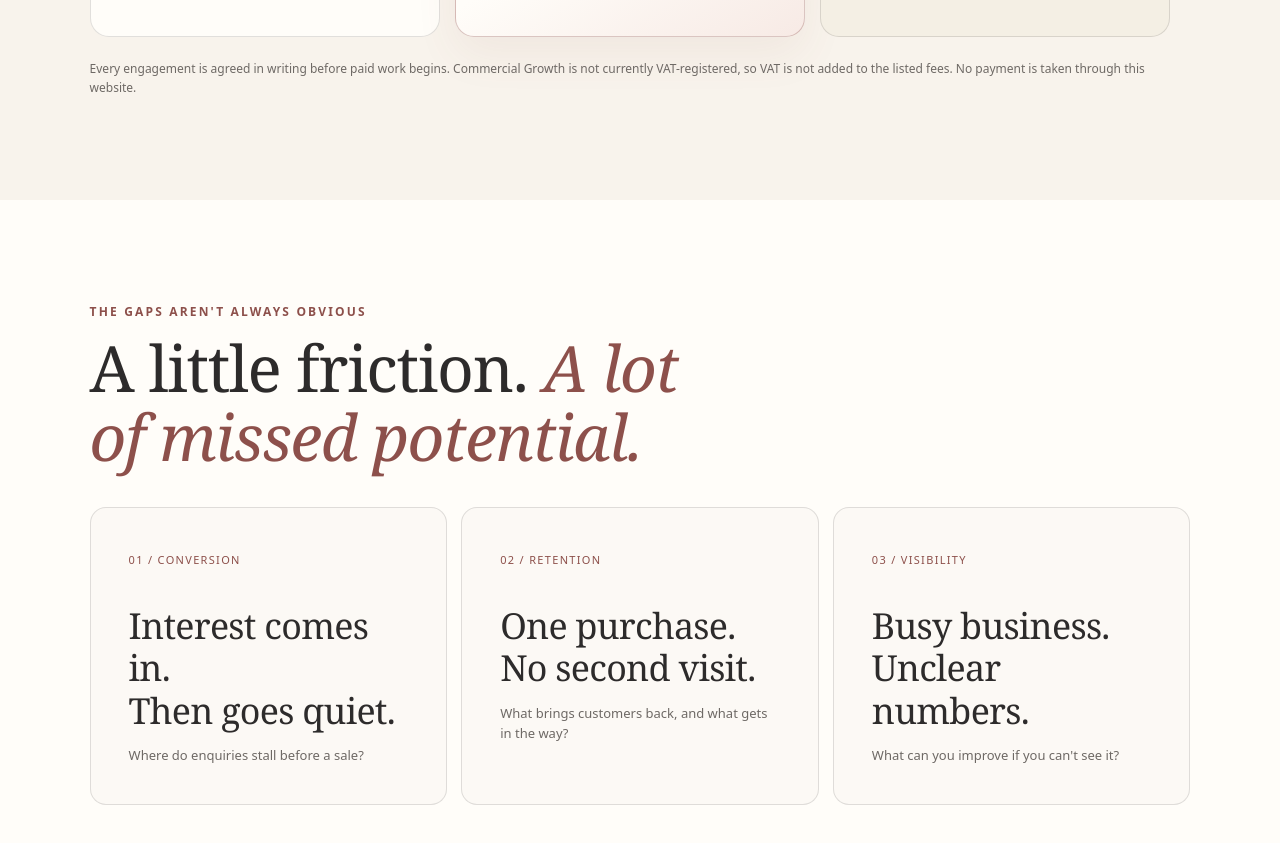
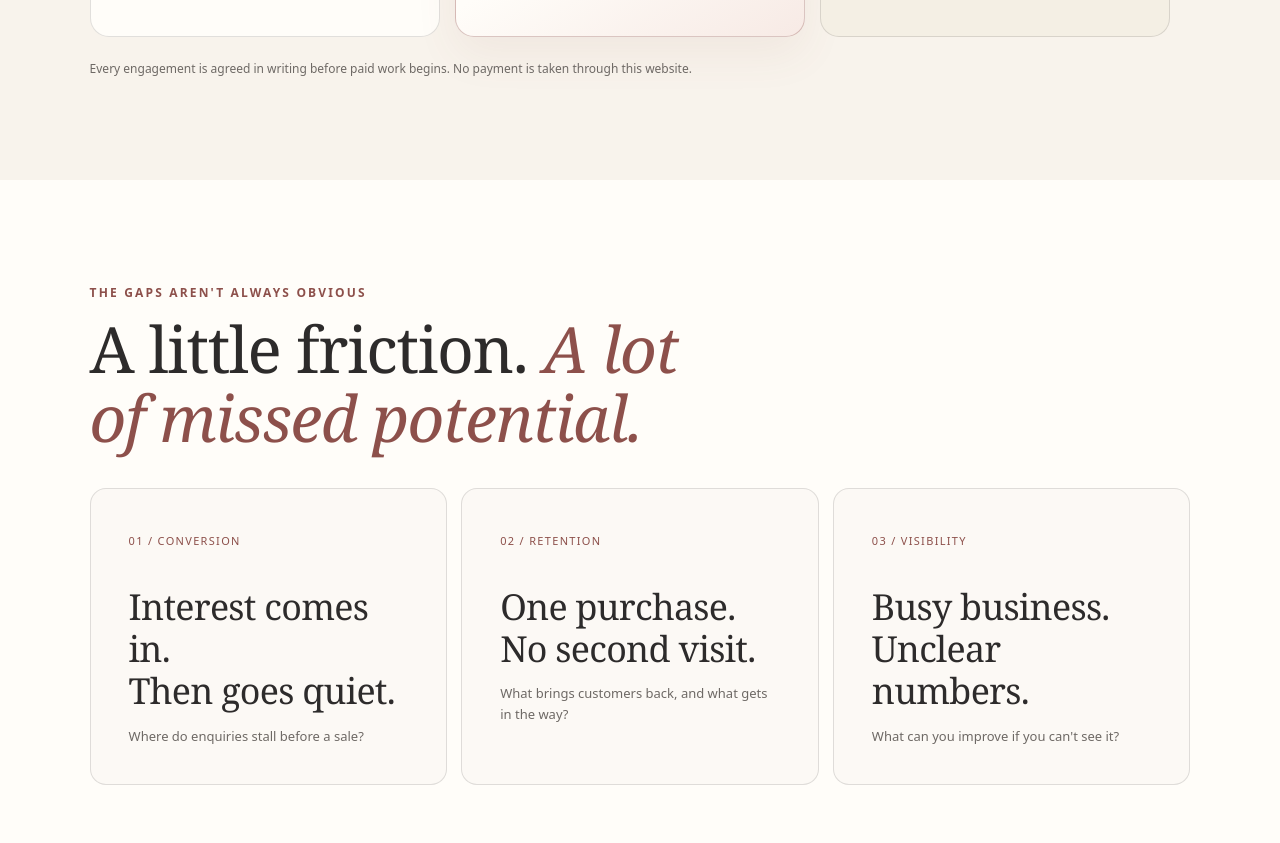
Before and after one commit to lauraquinn73-coder/Commercial-Growth, a plain HTML site: page index.html in a window 1280 px wide. Shown: the part 3524-4367 px from the top of the page. Drawn offline with Linux system fonts and the light colour scheme; no server answers.

Commit message:
Remove unnecessary VAT statement from homepage

```diff
--- a/index.html
+++ b/index.html
@@ -191,7 +191,7 @@
           <div class="offer-bottom"><p class="offer-price offer-price-quote">Scoped separately</p><a class="text-link button-link" href="#contact">Discuss your project <span aria-hidden="true">↗</span></a></div>
         </article>
       </div>
-      <p class="offers-footnote">Every engagement is agreed in writing before paid work begins. Commercial Growth is not currently VAT-registered, so VAT is not added to the listed fees. No payment is taken through this website.</p>
+      <p class="offers-footnote">Every engagement is agreed in writing before paid work begins. No payment is taken through this website.</p>
     </section>
 
     <section id="leaks" class="section leak-section" aria-labelledby="leaks-title">
```
